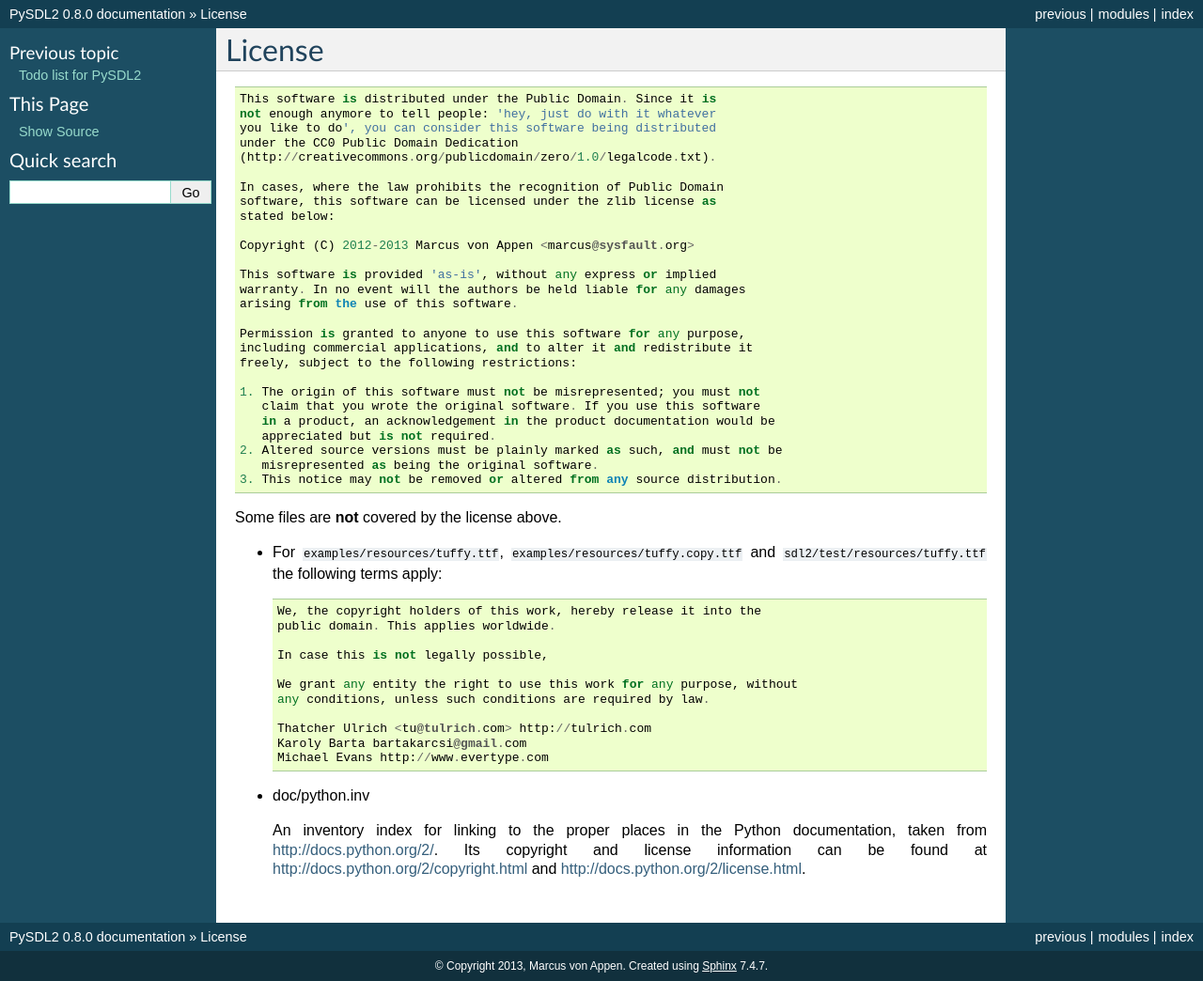
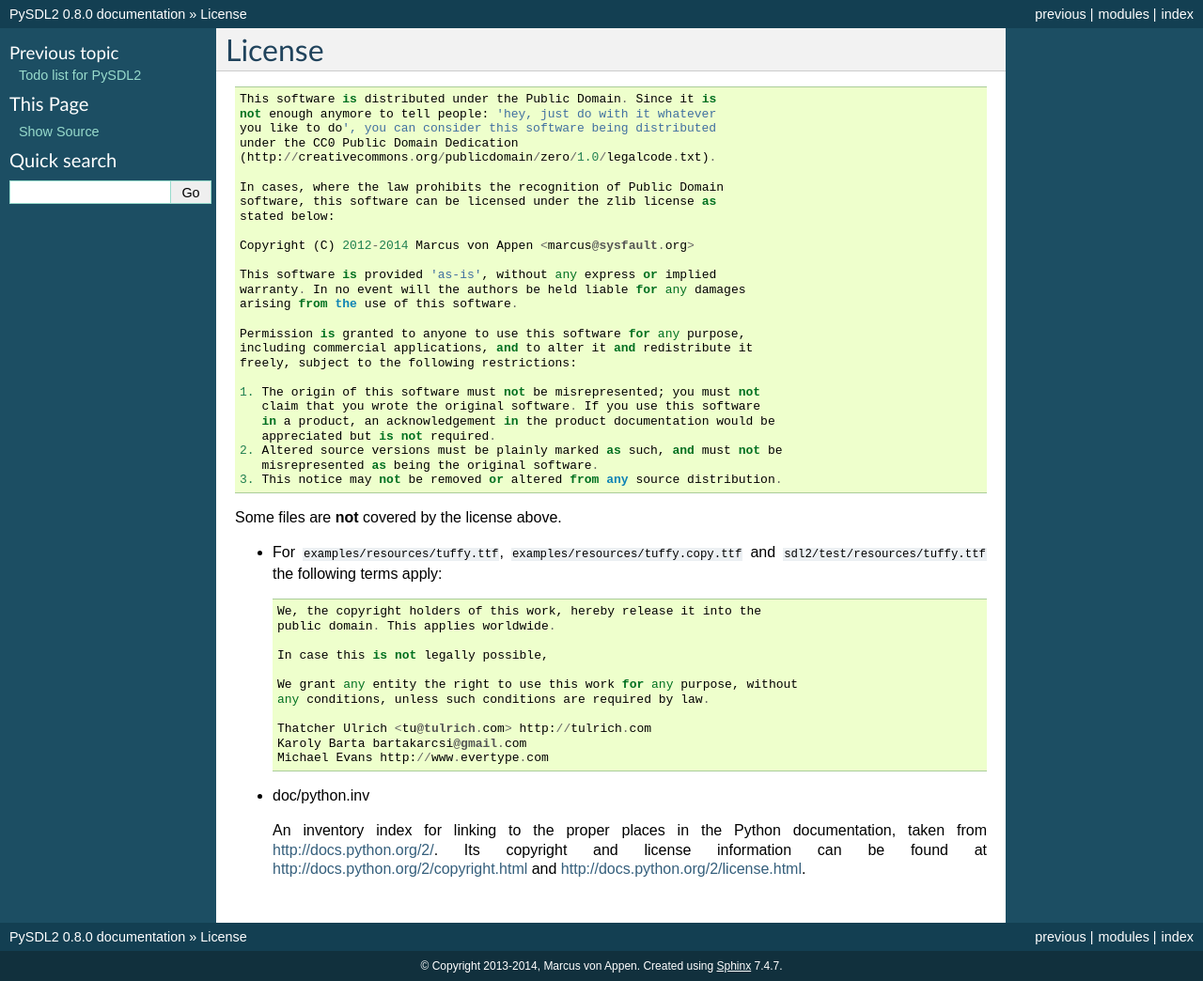
Before and after one commit to py-sdl/py-sdl2, a Sphinx documentation site: the page built from doc/copying.rst, in a window 1280 px wide. Shown: the whole page at 94% size. Built offline with Sphinx 7.4.7, drawn with Linux system fonts in a browser that asks for light colours.

Commit message:
- another year already...

```diff
--- a/doc/conf.py
+++ b/doc/conf.py
@@ -48,7 +48,7 @@ master_doc = 'index'
 
 # General information about the project.
 project = u'PySDL2'
-copyright = u'2013, Marcus von Appen'
+copyright = u'2013-2014, Marcus von Appen'
 
 # The version info for the project you're documenting, acts as replacement for
 # |version| and |release|, also used in various other places throughout the
--- a/doc/copying.rst
+++ b/doc/copying.rst
@@ -13,7 +13,7 @@ License
   software, this software can be licensed under the zlib license as
   stated below:
 
-  Copyright (C) 2012-2013 Marcus von Appen <marcus@sysfault.org>
+  Copyright (C) 2012-2014 Marcus von Appen <marcus@sysfault.org>
 
   This software is provided 'as-is', without any express or implied
   warranty. In no event will the authors be held liable for any damages
```
